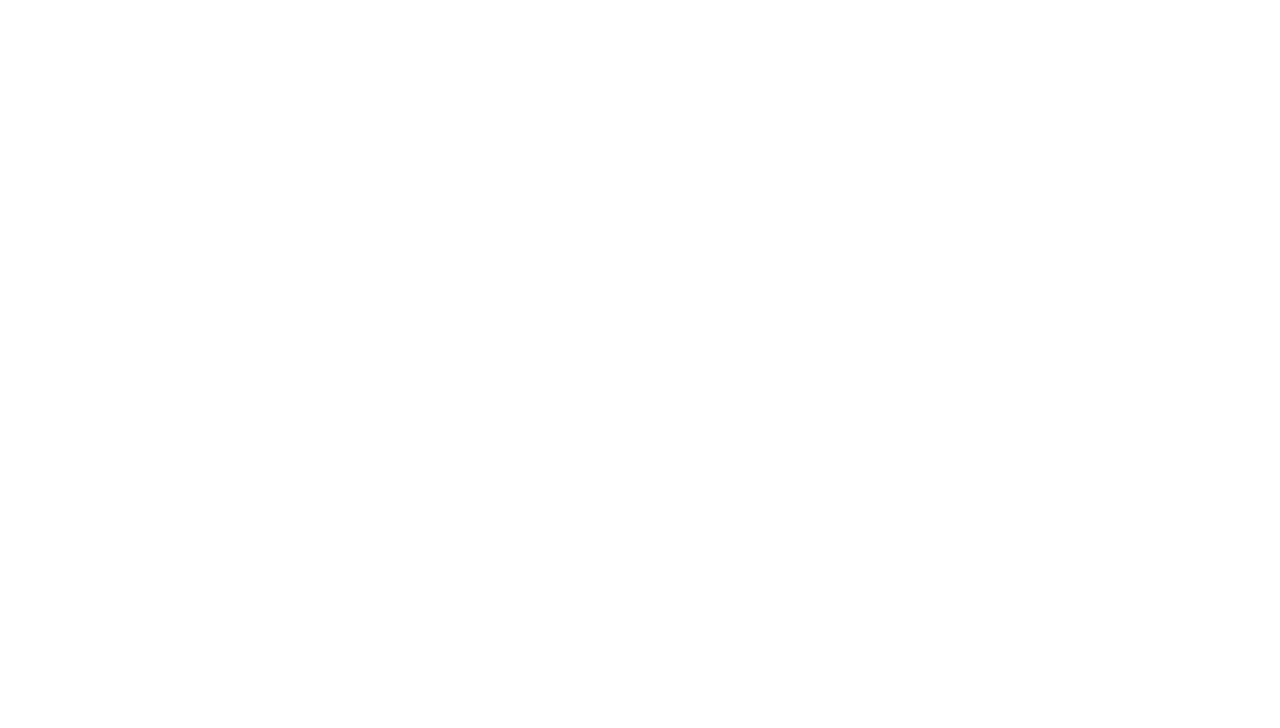
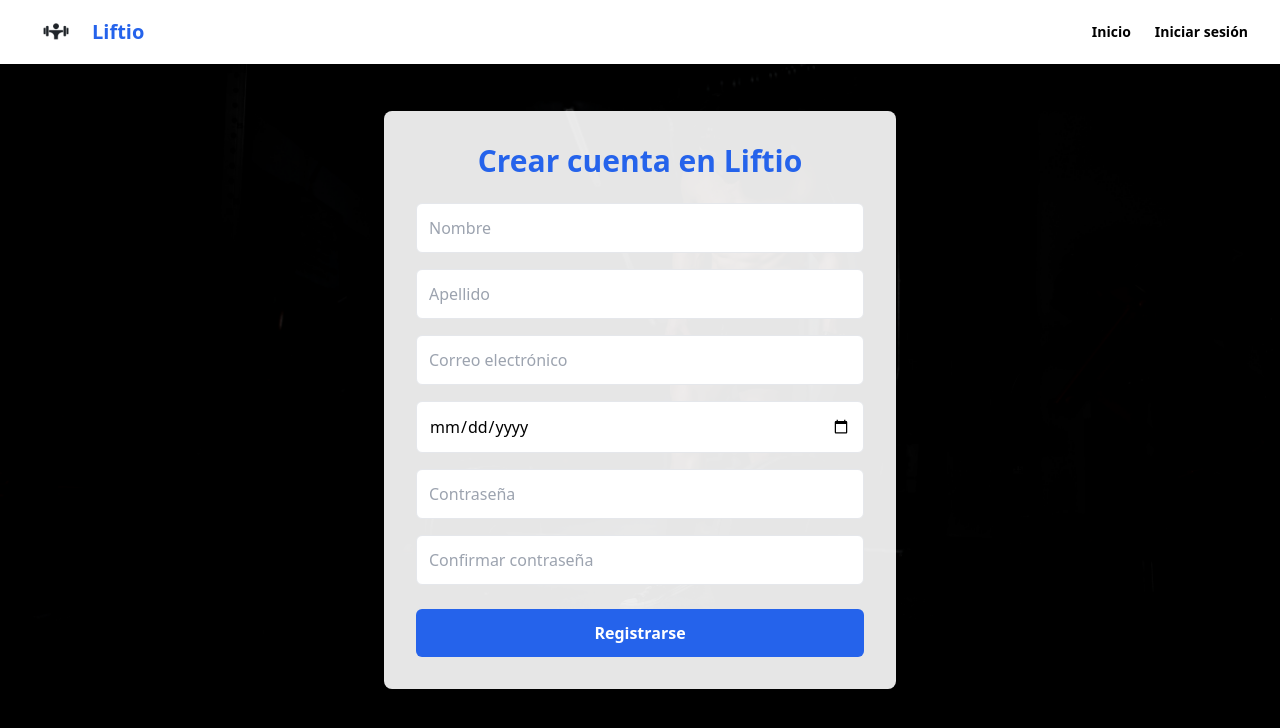
Before and after one commit to asantosc2/web-fitness, a React (Vite) app in the folder web-fitness-front/: page /registro in a window 1280 px wide. Before the commit this address had no page. Shown: the top 728 px of the page. Built offline with nearby package versions, Linux system fonts and the light colour scheme.

Commit message:
Añadido componente Registro con formulario de registro y validación; actualizado Navbar para incluir enlaces a Registro y Login.

```diff
--- a/web-fitness-front/src/App.tsx
+++ b/web-fitness-front/src/App.tsx
@@ -4,6 +4,9 @@ import { PrivateRoute } from "./routes/PrivateRoute";
 import Inicio from "./pages/Inicio";
 import Login from "./pages/Login";
 import Dashboard from "./pages/Dashboard";
+import Registro from "./pages/Registro";
+
+
 
 function App() {
   return (
@@ -12,6 +15,7 @@ function App() {
         <Routes>
           <Route path="/" element={<Inicio />} />
           <Route path="/login" element={<Login />} />
+          <Route path="/registro" element={<Registro />} />
           <Route path="/dashboard" element={
             <PrivateRoute>
               <Dashboard />
--- a/web-fitness-front/src/components/Navbar.tsx
+++ b/web-fitness-front/src/components/Navbar.tsx
@@ -1,31 +1,39 @@
-import { Link, useNavigate } from "react-router-dom";
+import { Link, useNavigate, useLocation } from "react-router-dom";
 import { useAuth } from "../context/AuthContext";
 import logo from "../assets/logo.png";
 import { useState } from "react";
 
 export default function Navbar() {
-  const { estado } = useAuth();
+  const { estado, logout } = useAuth();
   const navigate = useNavigate();
+  const location = useLocation();
   const [open, setOpen] = useState(false);
+
+  const isLoginPage = location.pathname === "/login";
+  const isRegisterPage = location.pathname === "/registro";
+  const isHomePage = location.pathname === "/";
 
   return (
     <nav className="bg-white shadow-md fixed top-0 w-full z-50">
       <div className="w-full h-16 flex items-center justify-between px-4 md:px-8">
-        {/* Logo + Nombre */}
-        <div className="flex items-center gap-3">
+        {/* Logo + Nombre como link al inicio */}
+        <Link to="/" className="flex items-center gap-3">
           <img src={logo} alt="Liftio Logo" className="h-12 w-auto object-contain" />
           <span className="text-xl font-bold text-blue-600">Liftio</span>
-        </div>
+        </Link>
 
-        {/* Hamburguesa en móvil */}
+        {/* Menú hamburguesa en móvil */}
         <div className="md:hidden">
           <button onClick={() => setOpen(!open)} className="text-gray-800 text-2xl">
             ☰
           </button>
         </div>
 
-        {/* Menú en escritorio */}
+        {/* Navegación en escritorio */}
         <div className="hidden md:flex items-center gap-6 text-sm font-semibold">
+          {!isHomePage && (
+            <Link to="/" className="hover:text-blue-600 transition">Inicio</Link>
+          )}
           {estado.token ? (
             <>
               <Link to="/dashboard" className="hover:text-blue-600 transition">Dashboard</Link>
@@ -42,16 +50,23 @@ export default function Navbar() {
             </>
           ) : (
             <>
-              <Link to="/login" className="hover:text-blue-600 transition">Iniciar sesión</Link>
-              <Link to="/registro" className="hover:text-blue-600 transition">Registrarse</Link>
+              {(isLoginPage || isHomePage) && (
+                <Link to="/registro" className="hover:text-blue-600 transition">Registrarse</Link>
+              )}
+              {(isRegisterPage || isHomePage) && (
+                <Link to="/login" className="hover:text-blue-600 transition">Iniciar sesión</Link>
+              )}
             </>
           )}
         </div>
       </div>
 
-      {/* Menú desplegable en móvil */}
+      {/* Menú desplegable móvil */}
       {open && (
         <div className="md:hidden bg-white shadow-inner flex flex-col items-start gap-4 px-6 py-4 text-sm font-semibold">
+          {!isHomePage && (
+            <Link to="/" onClick={() => setOpen(false)} className="hover:text-blue-600 transition">Inicio</Link>
+          )}
           {estado.token ? (
             <>
               <Link to="/dashboard" onClick={() => setOpen(false)} className="hover:text-blue-600 transition">Dashboard</Link>
@@ -68,8 +83,12 @@ export default function Navbar() {
             </>
           ) : (
             <>
-              <Link to="/login" onClick={() => setOpen(false)} className="hover:text-blue-600 transition">Iniciar sesión</Link>
-              <Link to="/registro" onClick={() => setOpen(false)} className="hover:text-blue-600 transition">Registrarse</Link>
+              {(isLoginPage || isHomePage) && (
+                <Link to="/registro" onClick={() => setOpen(false)} className="hover:text-blue-600 transition">Registrarse</Link>
+              )}
+              {(isRegisterPage || isHomePage) && (
+                <Link to="/login" onClick={() => setOpen(false)} className="hover:text-blue-600 transition">Iniciar sesión</Link>
+              )}
             </>
           )}
         </div>
--- a/web-fitness-front/src/pages/Login.tsx
+++ b/web-fitness-front/src/pages/Login.tsx
@@ -1,5 +1,7 @@
 import { useState } from "react";
 import { useNavigate } from "react-router-dom";
+import fondoLanding from "../assets/fondo-landing.jpg";
+import Navbar from "../components/Navbar";
 import { useAuth } from "../context/AuthContext";
 
 export default function Login() {
@@ -7,6 +9,7 @@ export default function Login() {
   const [password, setPassword] = useState("");
   const { login } = useAuth();
   const navigate = useNavigate();
+  const [error, setError] = useState("");
 
   const handleSubmit = async (e: React.FormEvent) => {
     e.preventDefault();
@@ -21,16 +24,50 @@ export default function Login() {
       login(data.access_token, data.usuario);
       navigate("/dashboard");
     } else {
-      alert("Credenciales inválidas");
+      setError("Credenciales inválidas");
     }
   };
 
   return (
-    <form onSubmit={handleSubmit} className="max-w-md mx-auto mt-10 space-y-4">
-      <h2 className="text-2xl font-bold text-center">Iniciar sesión</h2>
-      <input className="border p-2 w-full" placeholder="Email" value={email} onChange={(e) => setEmail(e.target.value)} />
-      <input className="border p-2 w-full" type="password" placeholder="Contraseña" value={password} onChange={(e) => setPassword(e.target.value)} />
-      <button type="submit" className="bg-blue-600 text-white px-4 py-2 rounded">Entrar</button>
-    </form>
+    <div
+      className="min-h-screen flex items-center justify-center bg-cover bg-center"
+      style={{ backgroundImage: `url(${fondoLanding})` }}
+    >
+      <Navbar />
+      <div className="bg-black bg-opacity-60 absolute inset-0"></div>
+      <form
+        onSubmit={handleSubmit}
+        className="relative bg-white bg-opacity-90 shadow-lg rounded-lg p-8 max-w-md w-full"
+      >
+        <h2 className="text-3xl font-bold text-center text-blue-600 mb-6">
+          Iniciar Sesión en Liftio
+        </h2>
+
+        {error && <p className="text-red-500 text-center mb-4">{error}</p>}
+
+        <input
+          className="border p-3 rounded-md w-full mb-4"
+          placeholder="Email"
+          type="email"
+          value={email}
+          onChange={(e) => setEmail(e.target.value)}
+          required
+        />
+        <input
+          className="border p-3 rounded-md w-full mb-4"
+          placeholder="Contraseña"
+          type="password"
+          value={password}
+          onChange={(e) => setPassword(e.target.value)}
+          required
+        />
+        <button
+          type="submit"
+          className="bg-blue-600 text-white px-4 py-3 rounded-md w-full font-semibold hover:bg-blue-700 transition"
+        >
+          Entrar
+        </button>
+      </form>
+    </div>
   );
 }
--- /dev/null
+++ b/web-fitness-front/src/pages/Registro.tsx
@@ -0,0 +1,135 @@
+import { useState } from "react";
+import { useNavigate } from "react-router-dom";
+import fondoLanding from "../assets/fondo-landing.jpg";
+import Navbar from "../components/Navbar";
+
+export default function Registro() {
+  const navigate = useNavigate();
+  const [formData, setFormData] = useState({
+    nombre: "",
+    apellido: "",
+    email: "",
+    fecha_nacimiento: "",
+    password: "",
+    confirm: "",
+  });
+  const [error, setError] = useState("");
+  const [loading, setLoading] = useState(false);
+
+  const handleChange = (e: React.ChangeEvent<HTMLInputElement>) => {
+    setFormData({ ...formData, [e.target.name]: e.target.value });
+  };
+
+  const handleSubmit = async (e: React.FormEvent) => {
+    e.preventDefault();
+    setError("");
+
+    if (formData.password !== formData.confirm) {
+      return setError("Las contraseñas no coinciden");
+    }
+
+    try {
+      setLoading(true);
+      const res = await fetch("http://localhost:8000/usuarios", {
+        method: "POST",
+        headers: { "Content-Type": "application/json" },
+        body: JSON.stringify({
+          nombre: formData.nombre,
+          apellido: formData.apellido,
+          email: formData.email,
+          fecha_nacimiento: formData.fecha_nacimiento,
+          password: formData.password,
+        }),
+      });
+
+      if (!res.ok) throw new Error("Error en el registro");
+      navigate("/login");
+    } catch (err) {
+      setError("No se pudo registrar. Verifica los datos.");
+    } finally {
+      setLoading(false);
+    }
+  };
+
+  return (
+    <div
+      className="min-h-screen flex items-center justify-center bg-cover bg-center"
+      style={{ backgroundImage: `url(${fondoLanding})` }}
+    >
+      <Navbar />
+      <div className="bg-black bg-opacity-60 absolute inset-0"></div>
+      <form
+        onSubmit={handleSubmit}
+        className="relative bg-white bg-opacity-90 shadow-lg rounded-lg p-8 max-w-lg w-full"
+      >
+        <h2 className="text-3xl font-bold text-center text-blue-600 mb-6">
+          Crear cuenta en Liftio
+        </h2>
+
+        {error && <p className="text-red-500 text-center mb-4">{error}</p>}
+
+        <input
+          type="text"
+          name="nombre"
+          placeholder="Nombre"
+          value={formData.nombre}
+          onChange={handleChange}
+          required
+          className="w-full mb-4 p-3 border rounded-md"
+        />
+        <input
+          type="text"
+          name="apellido"
+          placeholder="Apellido"
+          value={formData.apellido}
+          onChange={handleChange}
+          required
+          className="w-full mb-4 p-3 border rounded-md"
+        />
+        <input
+          type="email"
+          name="email"
+          placeholder="Correo electrónico"
+          value={formData.email}
+          onChange={handleChange}
+          required
+          className="w-full mb-4 p-3 border rounded-md"
+        />
+        <input
+          type="date"
+          name="fecha_nacimiento"
+          value={formData.fecha_nacimiento}
+          onChange={handleChange}
+          required
+          className="w-full mb-4 p-3 border rounded-md"
+        />
+        <input
+          type="password"
+          name="password"
+          placeholder="Contraseña"
+          value={formData.password}
+          onChange={handleChange}
+          required
+          className="w-full mb-4 p-3 border rounded-md"
+        />
+        <input
+          type="password"
+          name="confirm"
+          placeholder="Confirmar contraseña"
+          value={formData.confirm}
+          onChange={handleChange}
+          required
+          className="w-full mb-6 p-3 border rounded-md"
+        />
+
+        <button
+          type="submit"
+          disabled={loading}
+          className="w-full bg-blue-600 text-white py-3 rounded-md hover:bg-blue-700 transition font-semibold"
+        >
+          {loading ? "Registrando..." : "Registrarse"}
+        </button>
+      </form>
+    </div>
+  );
+}
```
